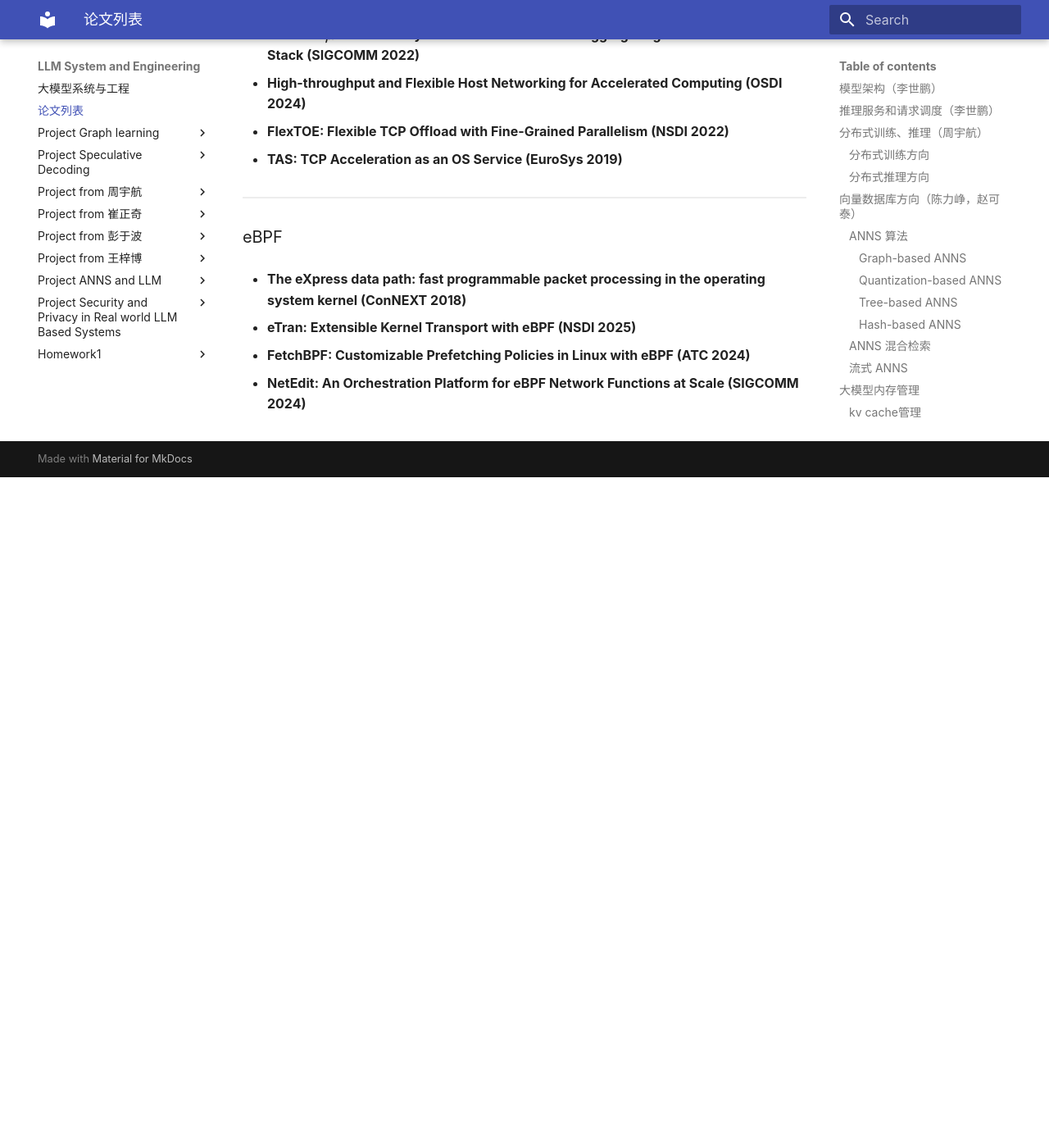
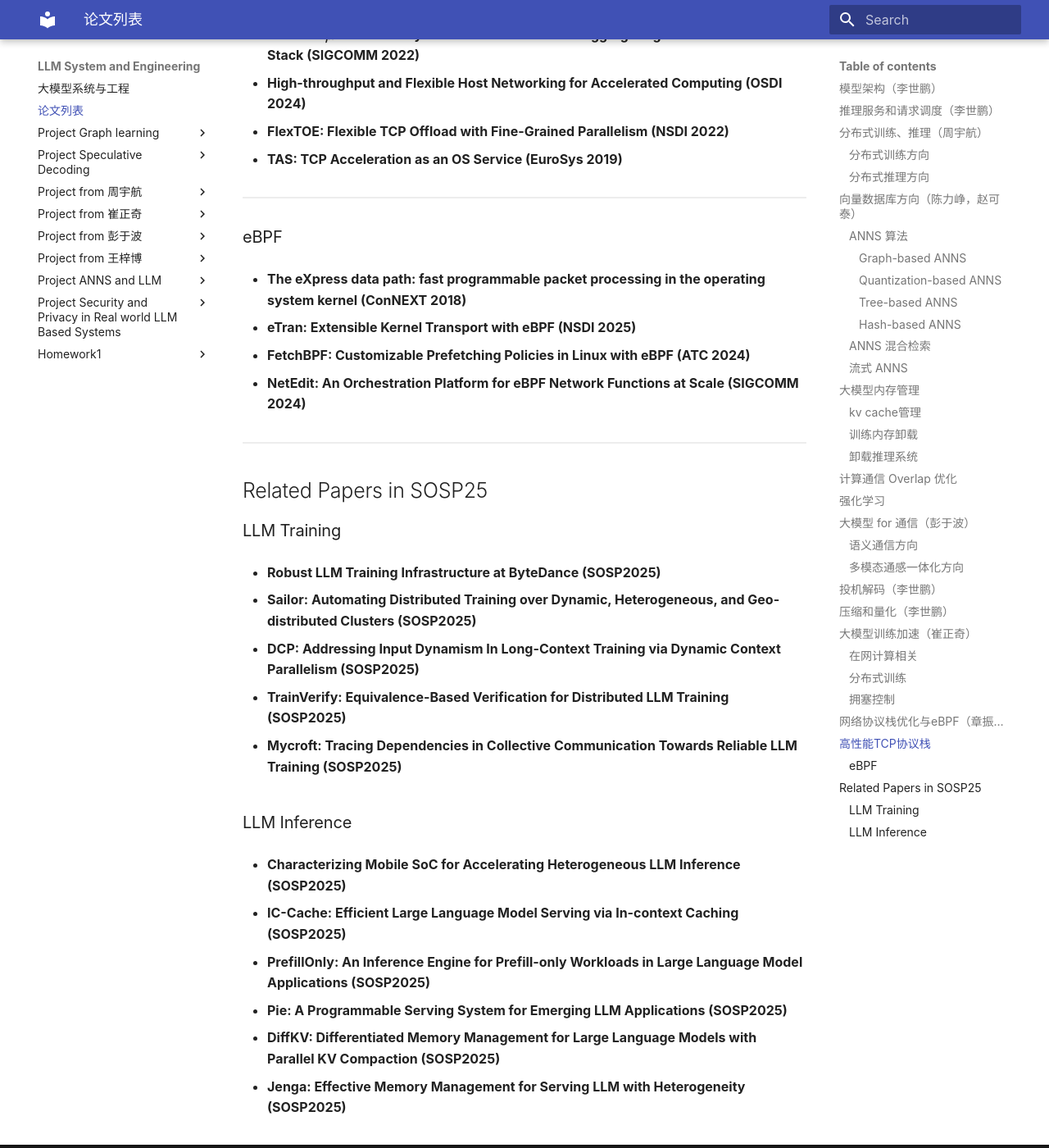
Before and after one commit to wzbxpy/LLM-System-and-Engineering, an MkDocs documentation site: the page built from docs/paper_list.md, in a window 1280 px wide and 1400 px high, scrolled down 10106 px. Shown: the whole window at 82% size. Built offline with MkDocs 1.6.1 and Material for MkDocs 9.7.7, drawn with Linux system fonts in a browser that asks for light colours; before the commit the page ends 10688 px from its top, so only the background shows below that.

Commit message:
Update paper_list.md with SOSP2025 related papers
Added related papers for LLM training and inference from SOSP2025.

```diff
--- a/docs/paper_list.md
+++ b/docs/paper_list.md
@@ -370,3 +370,33 @@
 - **FetchBPF: Customizable Prefetching Policies in Linux with eBPF (ATC 2024)**
 
 - **NetEdit: An Orchestration Platform for eBPF Network Functions at Scale (SIGCOMM 2024)**
+
+---
+
+## Related Papers in SOSP25
+### LLM Training
+
+- **Robust LLM Training Infrastructure at ByteDance (SOSP2025)**
+
+- **Sailor: Automating Distributed Training over Dynamic, Heterogeneous, and Geo-distributed Clusters (SOSP2025)**
+
+- **DCP: Addressing Input Dynamism In Long-Context Training via Dynamic Context Parallelism (SOSP2025)**
+
+- **TrainVerify: Equivalence-Based Verification for Distributed LLM Training (SOSP2025)**
+
+- **Mycroft: Tracing Dependencies in Collective Communication Towards Reliable LLM Training (SOSP2025)**
+
+
+### LLM Inference
+
+- **Characterizing Mobile SoC for Accelerating Heterogeneous LLM Inference (SOSP2025)**
+
+- **IC-Cache: Efficient Large Language Model Serving via In-context Caching (SOSP2025)**
+
+- **PrefillOnly: An Inference Engine for Prefill-only Workloads in Large Language Model Applications (SOSP2025)**
+
+- **Pie: A Programmable Serving System for Emerging LLM Applications (SOSP2025)**
+
+- **DiffKV: Differentiated Memory Management for Large Language Models with Parallel KV Compaction (SOSP2025)**
+
+- **Jenga: Effective Memory Management for Serving LLM with Heterogeneity  (SOSP2025)**
```
